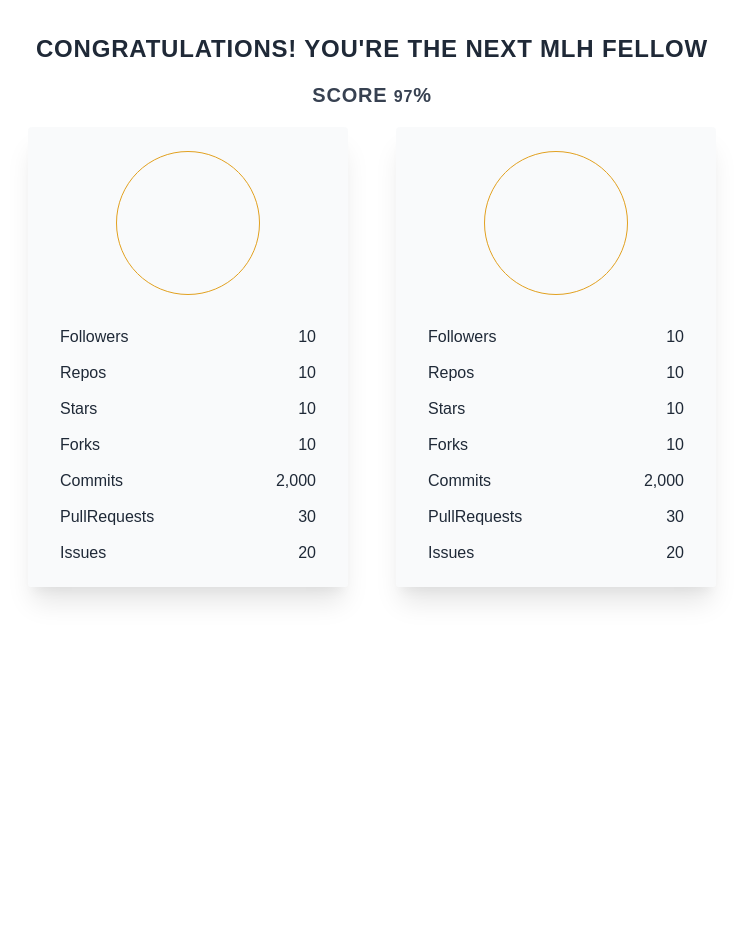
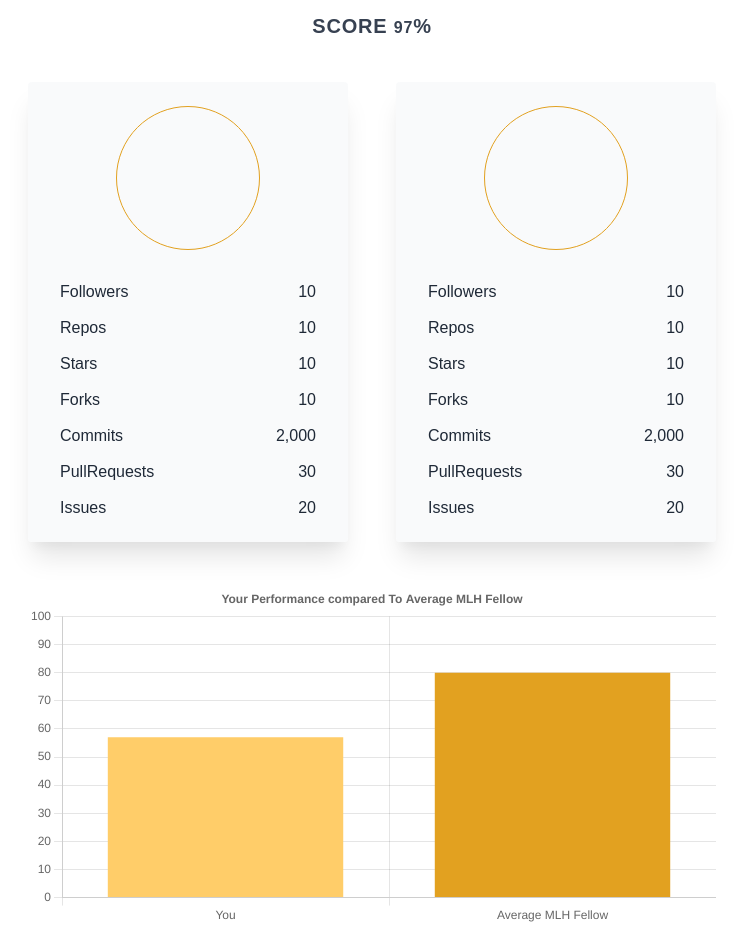
Before and after one commit to dtemir/fellowship-prediction, a React (Create React App) app in the folder src/client/: page /result in a window 1280 px wide. Shown: the part 120-1070 px from the top of the page, without its empty margins (268-1015 px from the left). Before the commit the page ends 800 px from the top, so only its background shows below. Built offline with nearby package versions, Linux system fonts and the light colour scheme.

Commit message:
client: BarChart added to Result page

```diff
--- a/src/client/src/components/index.tsx
+++ b/src/client/src/components/index.tsx
@@ -1,2 +1,3 @@
 export {default as Navbar} from './nav/Navbar';
 export {default as ProfileCard} from './result/ProfileCard';
+export {default as BarChart} from './result/BarChart';
--- /dev/null
+++ b/src/client/src/components/result/BarChart.tsx
@@ -0,0 +1,47 @@
+import {Bar} from "react-chartjs-2";
+
+interface IProps
+{
+    userScore:number;
+    averageFellowScore:number;
+}
+
+const BarChart:React.FC<IProps> = ({userScore,averageFellowScore}) =>
+{
+    const data =
+    {
+        labels: ['You', 'Average MLH Fellow'],
+        datasets:
+        [
+          {
+            backgroundColor:
+            [
+                '#FFCD69',
+                '#E2A120'
+            ],
+
+            data: [userScore,averageFellowScore,100],
+          },
+        ],
+    };
+
+    const options =
+    {
+        plugins:
+        {
+            legend:
+            {
+              display: false
+            },
+            title:
+            {
+                display: true,
+                text: 'Your Performance compared To Average MLH Fellow',
+            },
+        },
+    };
+
+    return <Bar data={data} options={options}/>
+}
+
+export default BarChart;
--- a/src/client/src/css/result.module.css
+++ b/src/client/src/css/result.module.css
@@ -1,6 +1,10 @@
 @layer components
 {
 
+    .result
+    {
+        @apply space-y-10
+    }
     .result .header
     {
         @apply flex flex-col items-center justify-center font-bold uppercase space-y-4 mb-4 tracking-wider
--- a/src/client/src/pages/Result.tsx
+++ b/src/client/src/pages/Result.tsx
@@ -1,4 +1,4 @@
-import { ProfileCard } from "../components";
+import { BarChart, ProfileCard } from "../components";
 import CountUp from "react-countup";
 import styles from "../css/result.module.css";
 import mlhAvatar from "../assets/images/mlh_logo.png";
@@ -31,6 +31,9 @@
                     <ProfileCard data={data}/>
                     <ProfileCard data={data}/>
                 </div>
+                <div>
+                    <BarChart userScore={57} averageFellowScore={80}/>
+                </div>
             </div>
         </>
     )
```
